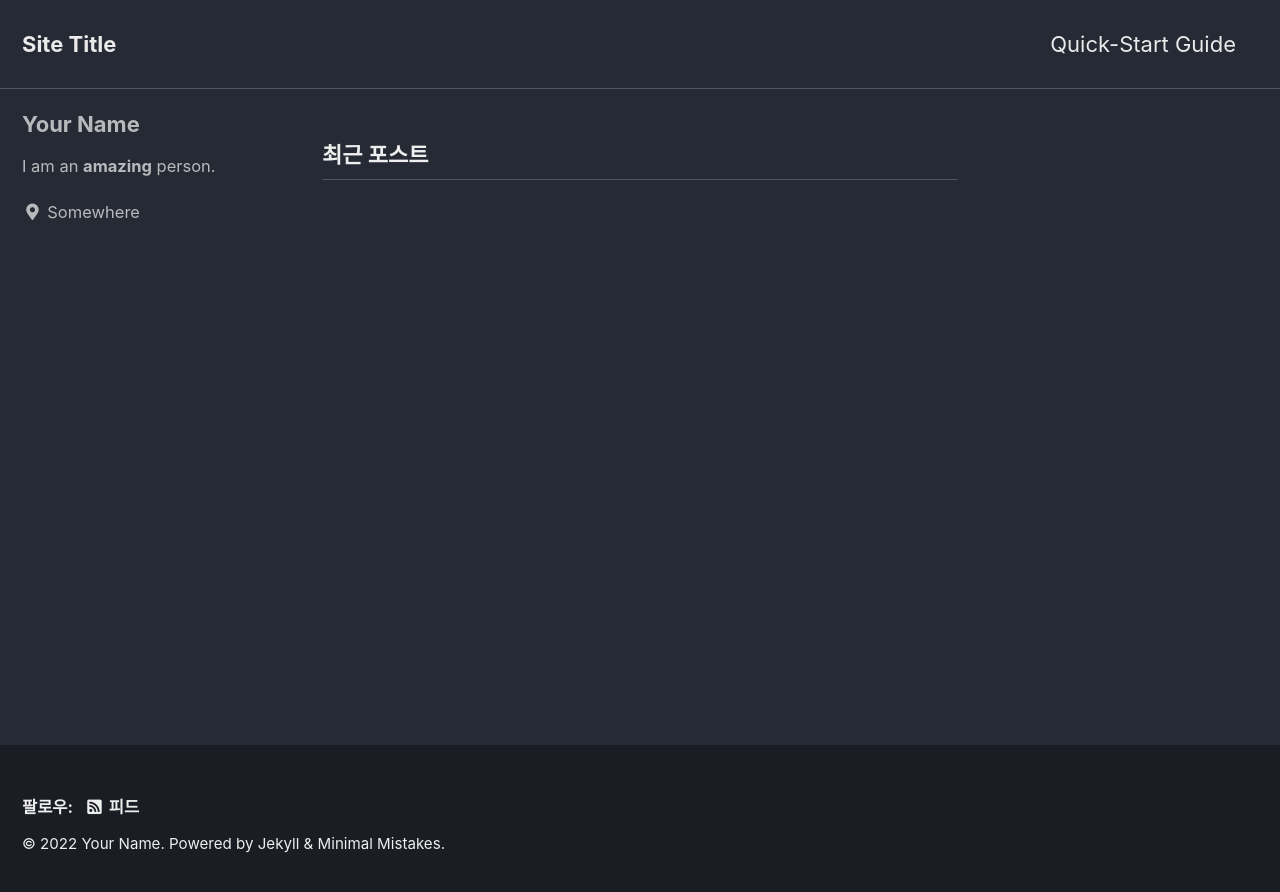
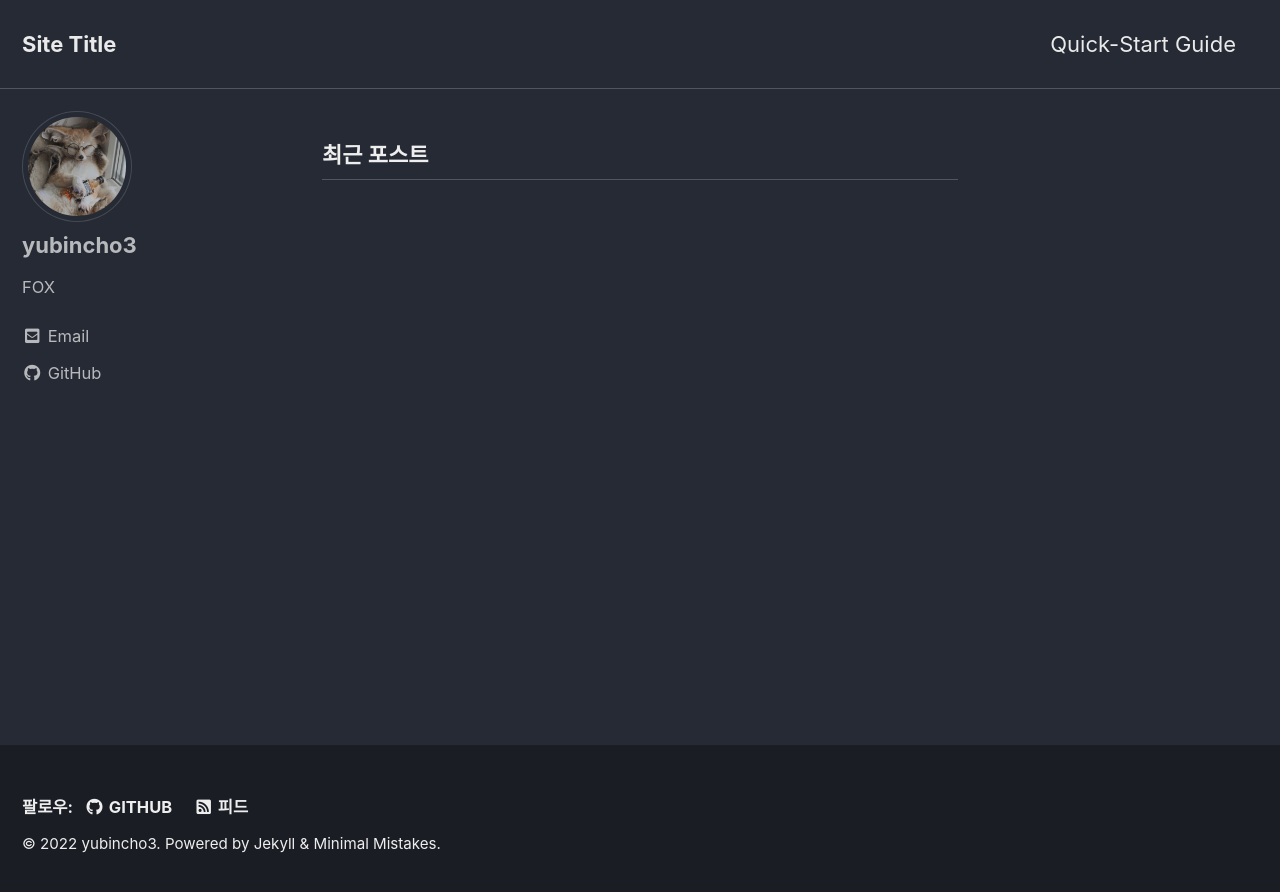
Before and after one commit to yubincho3/yubincho3.github.io, a Jekyll site: the page built from index.html, in a window 1280 px wide. Shown: the top 892 px of the page. Built offline with Jekyll 4.4.1, drawn with Linux system fonts in a browser that asks for light colours; cached includes are drawn as plain includes; the list of posts is cut into pages by our own code.

Commit message:
Add favicons and profile image

```diff
--- a/_config.yml
+++ b/_config.yml
@@ -19,7 +19,7 @@ locale                   : "ko-KR"
 title                    : "Site Title"
 title_separator          : "-"
 subtitle                 : # site tagline that appears below site title in masthead
-name                     : "Your Name"
+name                     : "yubincho3"
 description              : "An amazing website."
 url                      : # the base hostname & protocol for your site e.g. "https://mmistakes.github.io"
 baseurl                  : # the subpath of your site, e.g. "/blog"
@@ -27,7 +27,7 @@ repository               : "yubincho3/yubincho3.github.io"
 teaser                   : # path of fallback teaser image, e.g. "/assets/images/500x300.png"
 logo                     : # path of logo image to display in the masthead, e.g. "/assets/images/88x88.png"
 masthead_title           : # overrides the website title displayed in the masthead, use " " for no title
-# breadcrumbs            : false # true, false (default)
+breadcrumbs              : true
 words_per_minute         : 200
 comments:
   provider               : "utterances"
@@ -83,7 +83,7 @@ facebook:
   username               :
   app_id                 :
   publisher              :
-og_image                 : # Open Graph/Twitter default site image
+og_image                 : /assets/images/fennec_fox.jpg
 # For specifying social profiles
 # - https://developers.google.com/structured-data/customize/social-profiles
 social:
@@ -91,6 +91,7 @@ social:
   name                   : # If the user or organization name differs from the site's name
   links: # An array of links to social media profiles
 
+#~~~~~~~~~~~~~~~~~~~~~~~~~~~~~~~~~~~~~~~~~~~~~~~~~~~~~~~~~~~~~~~~~~~~~~~
 # Analytics
 analytics:
   provider               : false # false (default), "google", "google-universal", "google-gtag", "custom"
@@ -101,52 +102,36 @@ analytics:
 
 # Site Author
 author:
-  name             : "Your Name"
-  avatar           : # path of avatar image, e.g. "/assets/images/bio-photo.jpg"
-  bio              : "I am an **amazing** person."
-  location         : "Somewhere"
-  email            :
+  name             : "yubincho3"
+  avatar           : /assets/images/fennec_fox.jpg
+  bio              : "FOX"
   links:
     - label: "Email"
       icon: "fas fa-fw fa-envelope-square"
-      # url: "mailto:your.name@email.com"
-    - label: "Website"
-      icon: "fas fa-fw fa-link"
-      # url: "https://your-website.com"
-    - label: "Twitter"
-      icon: "fab fa-fw fa-twitter-square"
-      # url: "https://twitter.com/"
-    - label: "Facebook"
-      icon: "fab fa-fw fa-facebook-square"
-      # url: "https://facebook.com/"
+      url: "mailto:yubincho3@naver.com"
     - label: "GitHub"
       icon: "fab fa-fw fa-github"
-      # url: "https://github.com/"
-    - label: "Instagram"
-      icon: "fab fa-fw fa-instagram"
-      # url: "https://instagram.com/"
+      url: "https://github.com/yubincho3"
+   #- label: "Website"
+   #  icon: "fas fa-fw fa-link"
+   #  url: "https://your-website.com"
+   #- label: "Twitter"
+   #  icon: "fab fa-fw fa-twitter-square"
+   #  url: "https://twitter.com/"
+
 
 # Site Footer
 footer:
   links:
-    - label: "Twitter"
-      icon: "fab fa-fw fa-twitter-square"
-      # url:
-    - label: "Facebook"
-      icon: "fab fa-fw fa-facebook-square"
-      # url:
     - label: "GitHub"
       icon: "fab fa-fw fa-github"
-      # url:
-    - label: "GitLab"
-      icon: "fab fa-fw fa-gitlab"
-      # url:
-    - label: "Bitbucket"
-      icon: "fab fa-fw fa-bitbucket"
-      # url:
-    - label: "Instagram"
-      icon: "fab fa-fw fa-instagram"
-      # url:
+      url: "https://github.com/yubincho3"
+   #- label: "Twitter"
+   #  icon: "fab fa-fw fa-twitter-square"
+   #  url:
+   #- label: "GitLab"
+   #  icon: "fab fa-fw fa-gitlab"
+   #  uurl:
 
 
 # Reading Files
@@ -228,6 +213,7 @@ plugins:
   - jekyll-feed
   - jekyll-include-cache
 
+
 # mimic GitHub Pages with --safe
 whitelist:
   - jekyll-paginate
@@ -284,7 +270,7 @@ defaults:
       layout: single
       author_profile: true
       read_time: true
-      comments: # true
+      comments: true
       share: true
       related: true
       mathjax: true
--- a/_includes/head/custom.html
+++ b/_includes/head/custom.html
@@ -1,5 +1,11 @@
 <!-- start custom head snippets -->
 
-<!-- insert favicons. use https://realfavicongenerator.net/ -->
+<link rel="apple-touch-icon" sizes="180x180" href="/apple-touch-icon.png">
+<link rel="icon" type="image/png" sizes="32x32" href="/favicon-32x32.png">
+<link rel="icon" type="image/png" sizes="16x16" href="/favicon-16x16.png">
+<link rel="manifest" href="/site.webmanifest">
+<link rel="mask-icon" href="/safari-pinned-tab.svg" color="#5bbad5">
+<meta name="msapplication-TileColor" content="#da532c">
+<meta name="theme-color" content="#ffffff">
 
 <!-- end custom head snippets -->
```
Also changed, not shown: browserconfig.xml (added, +9 -0 lines), android-chrome-192x192.png (added), android-chrome-512x512.png (added), apple-touch-icon.png (added), assets/images/fennec_fox.jpg (added), favicon-16x16.png (added), favicon-32x32.png (added), favicon.ico (added), mstile-150x150.png (added), safari-pinned-tab.svg (added), screenshot-layouts.png (deleted), screenshot.png (deleted), site.webmanifest (added).
